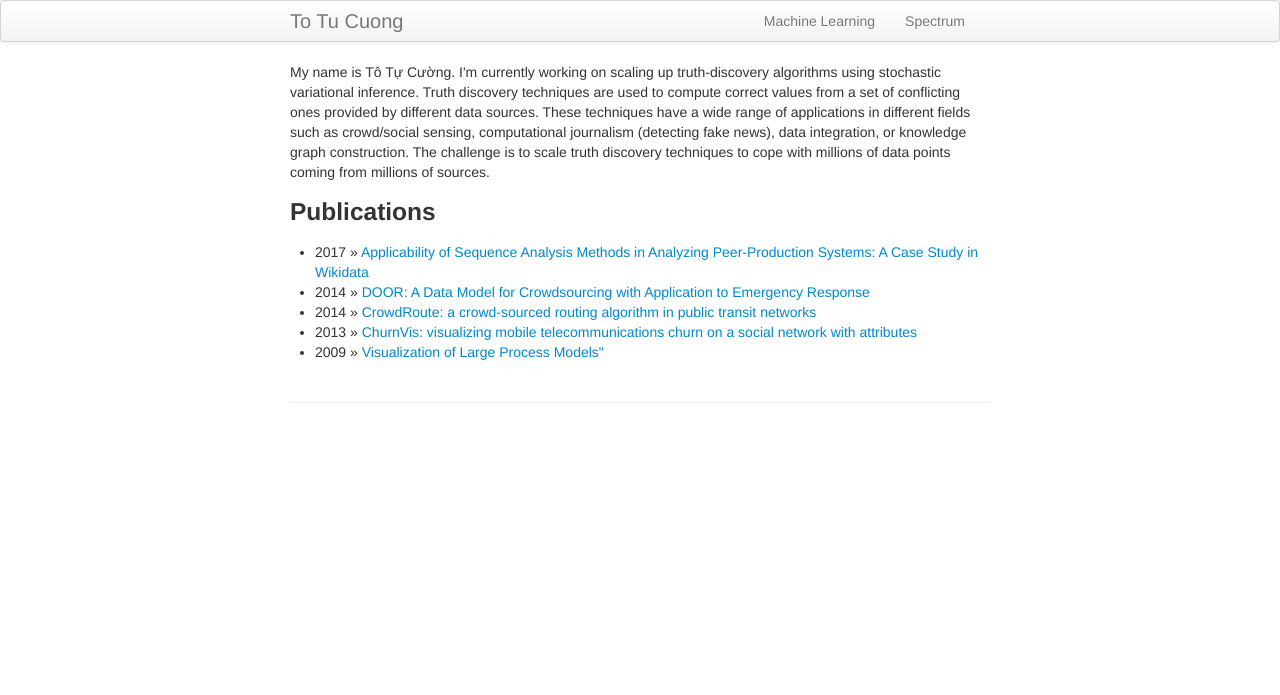
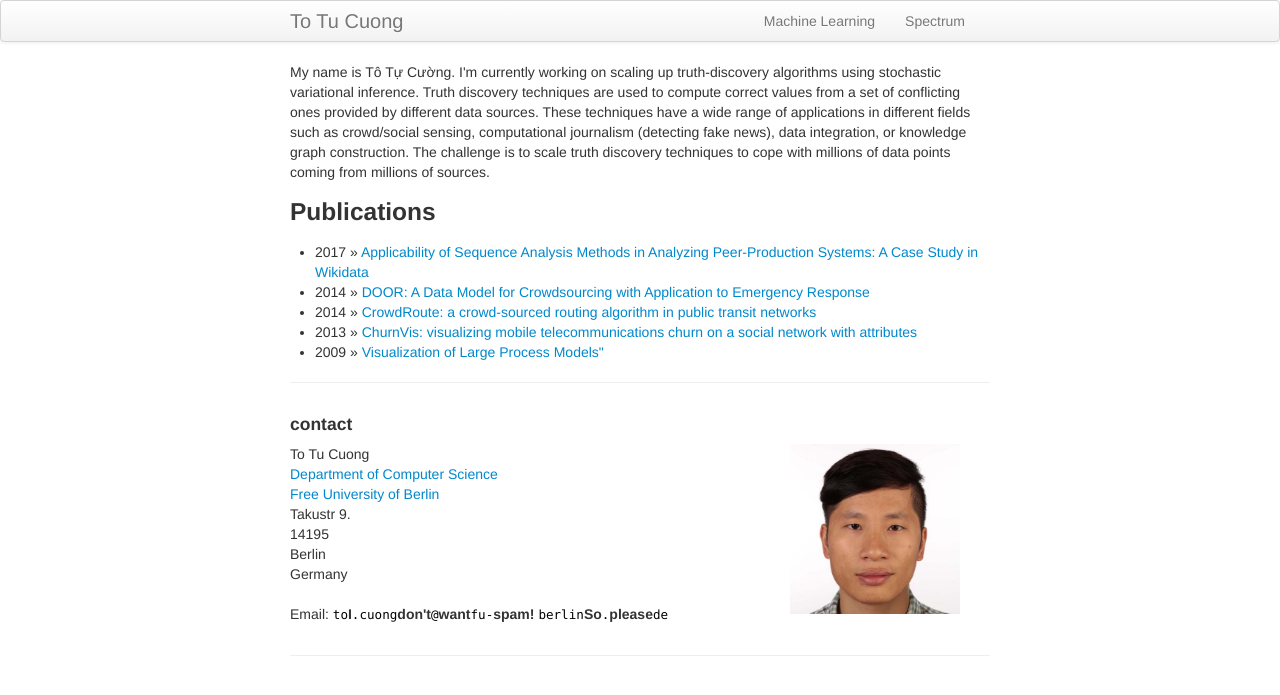
Before and after one commit to totucuong/totucuong.github.io, a Jekyll site: the page built from index.md, in a window 1280 px wide. Shown: the top 695 px of the page. Built offline with Jekyll 4.4.1, drawn with Linux system fonts in a browser that asks for light colours.

Commit message:
update about

```diff
--- a/index.md
+++ b/index.md
@@ -18,3 +18,32 @@ The challenge is to scale truth discovery techniques to cope with millions of da
         <li><span>2013</span> &raquo; <a href="http://dl.acm.org/citation.cfm?doid=2492517.2500274">ChurnVis: visualizing mobile telecommunications churn on a social network with attributes</a></li>
         <li><span>2009</span> &raquo; <a href="./documents/master_thesis.pdf">Visualization of Large Process Models"</a></li>
   </ul>
+
+---
+
+<div class="container">
+<h4><a name="contact"></a>contact</h4>
+
+    <div class="row-fluid">
+        <div class="span5">
+            To Tu Cuong<br/>
+            <a href="http://www.mi.fu-berlin.de/en/inf/groups/ag-db/index.html">Department of Computer Science</a><br/>
+            <a href="http://www.fu-berlin.de/en/index.html">Free University of Berlin</a><br/>
+            Takustr 9.<br/>
+            14195<br/>
+            Berlin<br/>
+            Germany<br/><br/>
+
+            <div id="hide_email">
+            Email: <code>to</code><b>I</b><code>.cuong</code><b>don't</b><code>@</code><b>want</b><code>fu-</code><b>spam!
+            </b><code>berlin</code><b>So</b><code>.</code><b>please</b><code>de</code><br/>
+            </div>
+        </div>
+
+        <div class="span2">
+        <a href="../assets/gfx/me.jpg">
+            <img src="../assets/gfx/me.jpg"
+                  title="To Tu Cuong" alt="To Tu Cuong"/></a>
+        </div>
+    </div>
+</div>
```
Also changed, not shown: assets/gfx/me.jpg (added).
